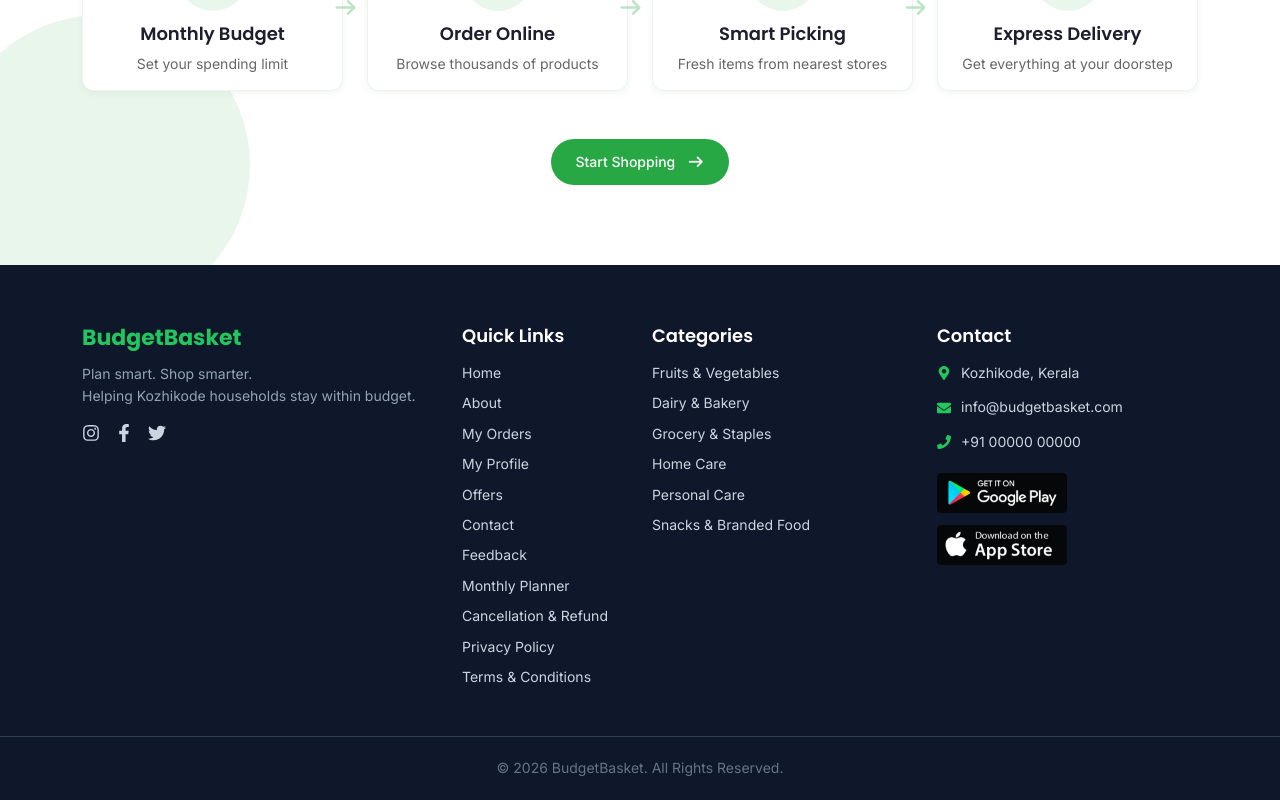
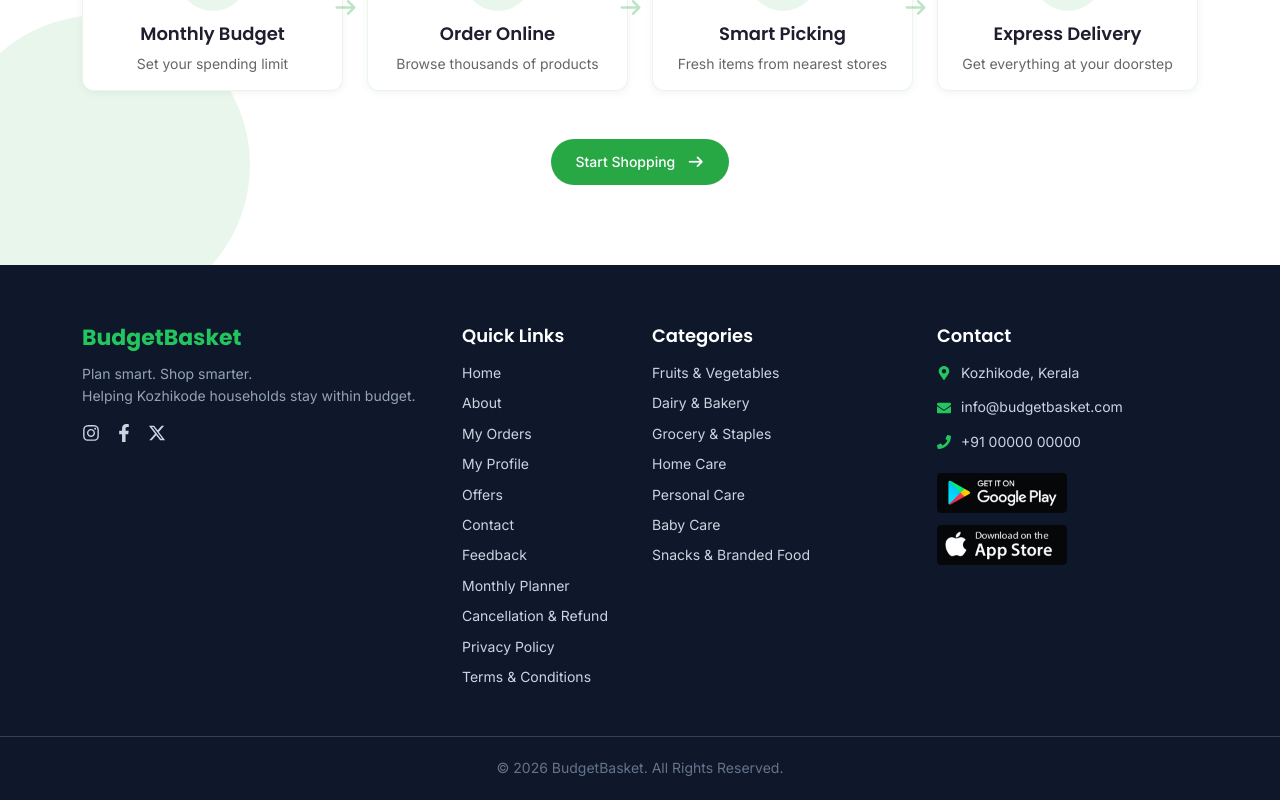
Before and after one commit to vyshnavs0003-sys/budgetbasket-pro-v2, a React (Vite) app: page / in a window 1280 px wide. Shown: the part 6607-7407 px from the top of the page. Built offline with nearby package versions, Linux system fonts and the light colour scheme.

Commit message:
feat: add Baby Care category and update social icons

```diff
--- a/src/components/footer/Footer.jsx
+++ b/src/components/footer/Footer.jsx
@@ -3,11 +3,11 @@ import { Link } from "react-router-dom";
 import {
   FaInstagram,
   FaFacebookF,
-  FaTwitter,
   FaMapMarkerAlt,
   FaEnvelope,
   FaPhone,
 } from "react-icons/fa";
+import { FaXTwitter} from "react-icons/fa6";
 import "./Footer.css";
 
 import googlePlayImg from "../../assets/images/googleplay.png";
@@ -20,6 +20,7 @@ const Footer = ({ onBudgetClick }) => {
     "Grocery & Staples",
     "Home Care",
     "Personal Care",
+    'Baby Care',
     "Snacks & Branded Food",
   ];
 
@@ -43,17 +44,17 @@ const Footer = ({ onBudgetClick }) => {
               Helping Kozhikode households stay within budget.
             </p>
 
-            <div className="social-icons mt-3">
-              <a href="#" aria-label="Instagram">
+           <div className="social-icons mt-3">
+              <a href="https://instagram.com" target="_blank" rel="noopener noreferrer" aria-label="Instagram">
                 <FaInstagram />
               </a>
-              <a href="#" aria-label="Facebook">
+              <a href="https://facebook.com" target="_blank" rel="noopener noreferrer" aria-label="Facebook">
                 <FaFacebookF />
               </a>
-              <a href="#" aria-label="Twitter">
-                <FaTwitter />
+              <a href="https://x.com" target="_blank" rel="noopener noreferrer" aria-label="X (Twitter)">
+                <FaXTwitter />
               </a>
-            </div>
+           </div>
           </div>
 
           {/* Quick Links */}
--- a/src/components/navbar/CategoryBar.jsx
+++ b/src/components/navbar/CategoryBar.jsx
@@ -11,7 +11,9 @@ const CategoryBar = ({ onBudgetClick }) => {
     { name: 'Grocery & Staples' },
     { name: 'Snacks & Branded Food' },
     { name: 'Personal Care' },
+    { name: 'Baby Care'},
     { name: 'Home Care' },
+
   ];
 
   const slugify = (text) =>
--- a/src/components/navbar/HamburgerSidebar.jsx
+++ b/src/components/navbar/HamburgerSidebar.jsx
@@ -15,6 +15,7 @@ const HamburgerSidebar = ({ isOpen, onClose, onBudgetClick }) => {
     'Grocery & Staples',
     'Snacks & Branded Food',
     'Personal Care',
+    'Baby Care',
     'Home Care',
   ];
 
```
